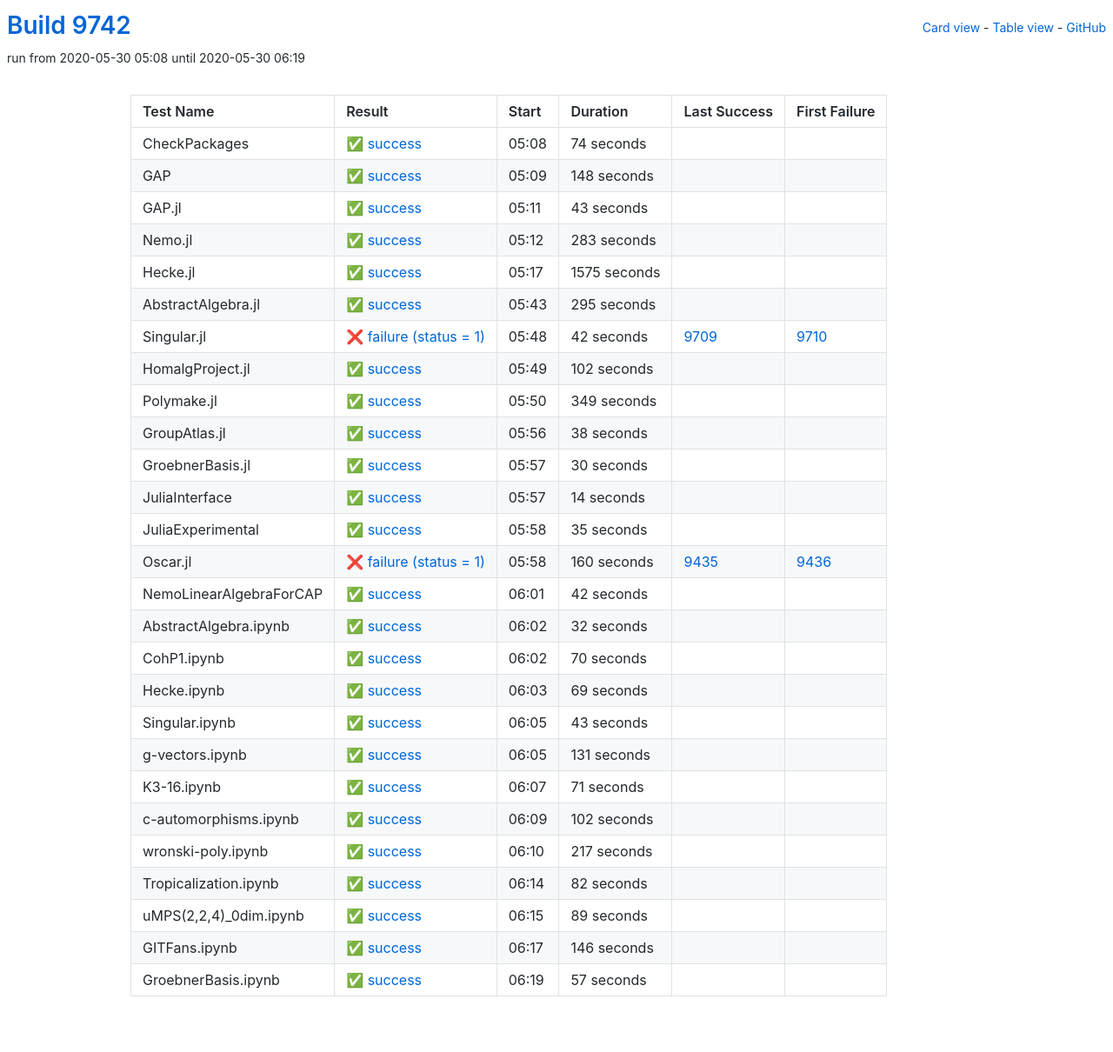
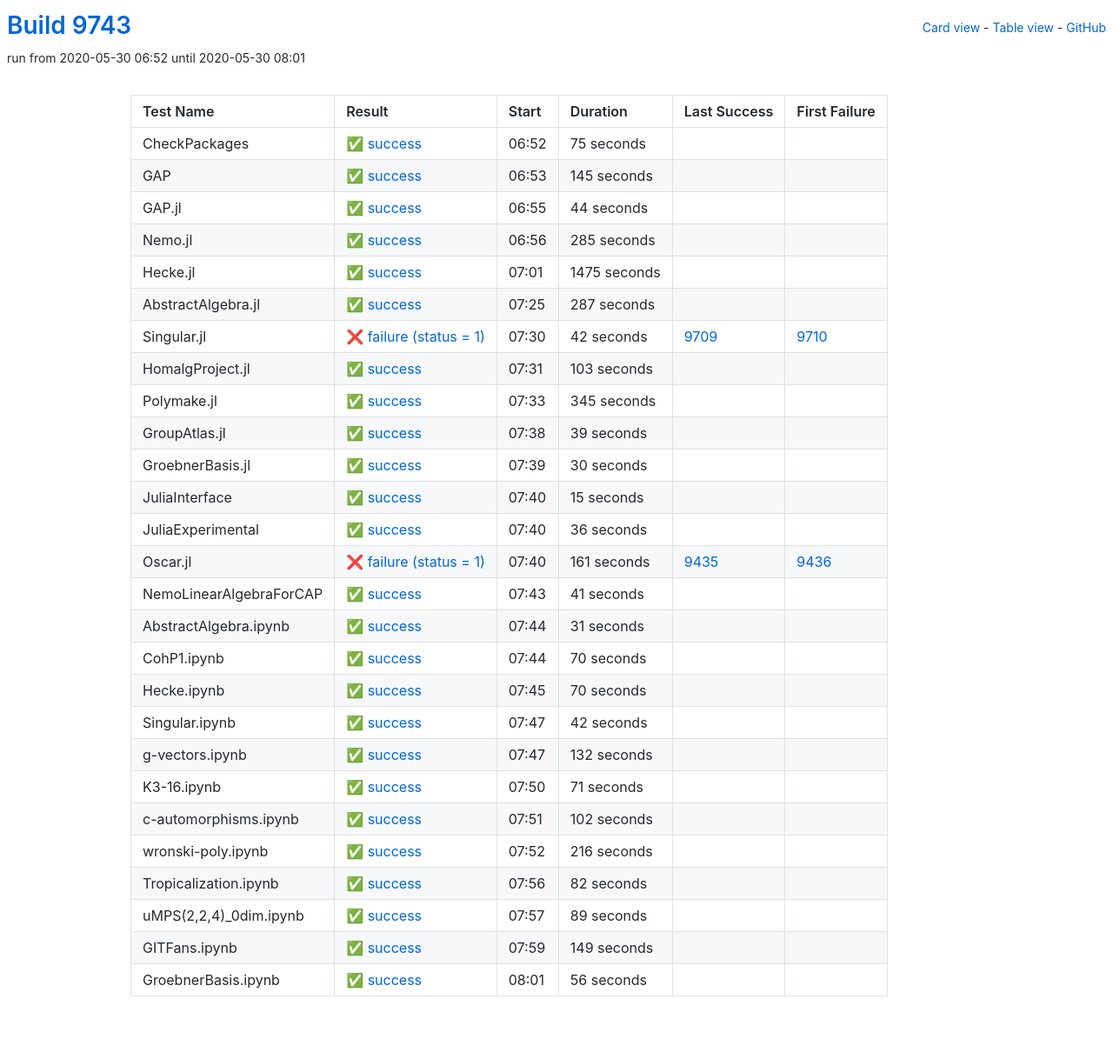
Before and after one commit to oscar-system/oscar-ci-status, a Jekyll site: the page built from table.html, in a window 1280 px wide. Shown: the whole page at 87% size. Built offline with Jekyll 4.4.1, drawn with Linux system fonts in a browser that asks for light colours.

Commit message:
Build 9743

```diff
--- a/_data/ci.yml
+++ b/_data/ci.yml
@@ -1,77 +1,77 @@
-build: 9742
-build_url: https://oscarci.mathematik.uni-kl.de/job/oscar/9742/
+build: 9743
+build_url: https://oscarci.mathematik.uni-kl.de/job/oscar/9743/
 job: oscar
 tests:
-- duration: 74
+- duration: 75
   exitcode: 0
   first_failure: false
   first_failure_url: null
   id: checkpackages
   last_success: false
   last_success_url: null
-  log: https://oscarci.mathematik.uni-kl.de/job/oscar/9742/artifact/logs/build-9742/CheckPackages.log
+  log: https://oscarci.mathematik.uni-kl.de/job/oscar/9743/artifact/logs/build-9743/CheckPackages.log
   name: CheckPackages
-  start: 2020-05-30 05:08
+  start: 2020-05-30 06:52
   status: success
   success: true
-- duration: 148
+- duration: 145
   exitcode: 0
   first_failure: false
   first_failure_url: null
   id: gap
   last_success: false
   last_success_url: null
-  log: https://oscarci.mathematik.uni-kl.de/job/oscar/9742/artifact/logs/build-9742/GAP.log
+  log: https://oscarci.mathematik.uni-kl.de/job/oscar/9743/artifact/logs/build-9743/GAP.log
   name: GAP
-  start: 2020-05-30 05:09
+  start: 2020-05-30 06:53
   status: success
   success: true
-- duration: 43
+- duration: 44
   exitcode: 0
   first_failure: false
   first_failure_url: null
   id: gap-jl
   last_success: false
   last_success_url: null
-  log: https://oscarci.mathematik.uni-kl.de/job/oscar/9742/artifact/logs/build-9742/GAP.jl.log
+  log: https://oscarci.mathematik.uni-kl.de/job/oscar/9743/artifact/logs/build-9743/GAP.jl.log
   name: GAP.jl
-  start: 2020-05-30 05:11
+  start: 2020-05-30 06:55
   status: success
   success: true
-- duration: 283
+- duration: 285
   exitcode: 0
   first_failure: false
   first_failure_url: null
   id: nemo-jl
   last_success: false
   last_success_url: null
-  log: https://oscarci.mathematik.uni-kl.de/job/oscar/9742/artifact/logs/build-9742/Nemo.jl.log
+  log: https://oscarci.mathematik.uni-kl.de/job/oscar/9743/artifact/logs/build-9743/Nemo.jl.log
   name: Nemo.jl
-  start: 2020-05-30 05:12
+  start: 2020-05-30 06:56
   status: success
   success: true
-- duration: 1575
+- duration: 1475
   exitcode: 0
   first_failure: false
   first_failure_url: null
   id: hecke-jl
   last_success: false
   last_success_url: null
-  log: https://oscarci.mathematik.uni-kl.de/job/oscar/9742/artifact/logs/build-9742/Hecke.jl.log
+  log: https://oscarci.mathematik.uni-kl.de/job/oscar/9743/artifact/logs/build-9743/Hecke.jl.log
   name: Hecke.jl
-  start: 2020-05-30 05:17
+  start: 2020-05-30 07:01
   status: success
   success: true
-- duration: 295
+- duration: 287
   exitcode: 0
   first_failure: false
   first_failure_url: null
   id: abstractalgebra-jl
   last_success: false
   last_success_url: null
-  log: https://oscarci.mathematik.uni-kl.de/job/oscar/9742/artifact/logs/build-9742/AbstractAlgebra.jl.log
+  log: https://oscarci.mathematik.uni-kl.de/job/oscar/9743/artifact/logs/build-9743/AbstractAlgebra.jl.log
   name: AbstractAlgebra.jl
-  start: 2020-05-30 05:43
+  start: 2020-05-30 07:25
   status: success
   success: true
 - duration: 42
@@ -81,45 +81,45 @@
   id: singular-jl
   last_success: 9709
   last_success_url: https://oscarci.mathematik.uni-kl.de/job/oscar/9709/
-  log: https://oscarci.mathematik.uni-kl.de/job/oscar/9742/artifact/logs/build-9742/Singular.jl.log
+  log: https://oscarci.mathematik.uni-kl.de/job/oscar/9743/artifact/logs/build-9743/Singular.jl.log
   name: Singular.jl
-  start: 2020-05-30 05:48
+  start: 2020-05-30 07:30
   status: failure
   success: false
-- duration: 102
+- duration: 103
   exitcode: 0
   first_failure: false
   first_failure_url: null
   id: homalgproject-jl
   last_success: false
   last_success_url: null
-  log: https://oscarci.mathematik.uni-kl.de/job/oscar/9742/artifact/logs/build-9742/HomalgProject.jl.log
+  log: https://oscarci.mathematik.uni-kl.de/job/oscar/9743/artifact/logs/build-9743/HomalgProject.jl.log
   name: HomalgProject.jl
-  start: 2020-05-30 05:49
+  start: 2020-05-30 07:31
   status: success
   success: true
-- duration: 349
+- duration: 345
   exitcode: 0
   first_failure: false
   first_failure_url: null
   id: polymake-jl
   last_success: false
   last_success_url: null
-  log: https://oscarci.mathematik.uni-kl.de/job/oscar/9742/artifact/logs/build-9742/Polymake.jl.log
+  log: https://oscarci.mathematik.uni-kl.de/job/oscar/9743/artifact/logs/build-9743/Polymake.jl.log
   name: Polymake.jl
-  start: 2020-05-30 05:50
+  start: 2020-05-30 07:33
   status: success
   success: true
-- duration: 38
+- duration: 39
   exitcode: 0
   first_failure: false
   first_failure_url: null
   id: groupatlas-jl
   last_success: false
   last_success_url: null
-  log: https://oscarci.mathematik.uni-kl.de/job/oscar/9742/artifact/logs/build-9742/GroupAtlas.jl.log
+  log: https://oscarci.mathematik.uni-kl.de/job/oscar/9743/artifact/logs/build-9743/GroupAtlas.jl.log
   name: GroupAtlas.jl
-  start: 2020-05-30 05:56
+  start: 2020-05-30 07:38
   status: success
   success: true
 - duration: 30
@@ -129,69 +129,69 @@
   id: groebnerbasis-jl
   last_success: false
   last_success_url: null
-  log: https://oscarci.mathematik.uni-kl.de/job/oscar/9742/artifact/logs/build-9742/GroebnerBasis.jl.log
+  log: https://oscarci.mathematik.uni-kl.de/job/oscar/9743/artifact/logs/build-9743/GroebnerBasis.jl.log
   name: GroebnerBasis.jl
-  start: 2020-05-30 05:57
+  start: 2020-05-30 07:39
   status: success
   success: true
-- duration: 14
+- duration: 15
   exitcode: 0
   first_failure: false
   first_failure_url: null
   id: juliainterface
   last_success: false
   last_success_url: null
-  log: https://oscarci.mathematik.uni-kl.de/job/oscar/9742/artifact/logs/build-9742/JuliaInterface.log
+  log: https://oscarci.mathematik.uni-kl.de/job/oscar/9743/artifact/logs/build-9743/JuliaInterface.log
   name: JuliaInterface
-  start: 2020-05-30 05:57
+  start: 2020-05-30 07:40
   status: success
   success: true
-- duration: 35
+- duration: 36
   exitcode: 0
   first_failure: false
   first_failure_url: null
   id: juliaexperimental
   last_success: false
   last_success_url: null
-  log: https://oscarci.mathematik.uni-kl.de/job/oscar/9742/artifact/logs/build-9742/JuliaExperimental.log
+  log: https://oscarci.mathematik.uni-kl.de/job/oscar/9743/artifact/logs/build-9743/JuliaExperimental.log
   name: JuliaExperimental
-  start: 2020-05-30 05:58
+  start: 2020-05-30 07:40
   status: success
   success: true
-- duration: 160
+- duration: 161
   exitcode: 1
   first_failure: 9436
   first_failure_url: https://oscarci.mathematik.uni-kl.de/job/oscar/9436/
   id: oscar-jl
   last_success: 9435
   last_success_url: https://oscarci.mathematik.uni-kl.de/job/oscar/9435/
-  log: https://oscarci.mathematik.uni-kl.de/job/oscar/9742/artifact/logs/build-9742/Oscar.jl.log
+  log: https://oscarci.mathematik.uni-kl.de/job/oscar/9743/artifact/logs/build-9743/Oscar.jl.log
   name: Oscar.jl
-  start: 2020-05-30 05:58
+  start: 2020-05-30 07:40
   status: failure
   success: false
-- duration: 42
+- duration: 41
   exitcode: 0
   first_failure: false
   first_failure_url: null
   id: nemolinearalgebraforcap
   last_success: false
   last_success_url: null
-  log: https://oscarci.mathematik.uni-kl.de/job/oscar/9742/artifact/logs/build-9742/NemoLinearAlgebraForCAP.log
+  log: https://oscarci.mathematik.uni-kl.de/job/oscar/9743/artifact/logs/build-9743/NemoLinearAlgebraForCAP.log
   name: NemoLinearAlgebraForCAP
-  start: 2020-05-30 06:01
+  start: 2020-05-30 07:43
   status: success
   success: true
-- duration: 32
+- duration: 31
   exitcode: 0
   first_failure: false
   first_failure_url: null
   id: abstractalgebra-ipynb
   last_success: false
   last_success_url: null
-  log: https://oscarci.mathematik.uni-kl.de/job/oscar/9742/artifact/logs/build-9742/AbstractAlgebra.ipynb.log
+  log: https://oscarci.mathematik.uni-kl.de/job/oscar/9743/artifact/logs/build-9743/AbstractAlgebra.ipynb.log
   name: AbstractAlgebra.ipynb
-  start: 2020-05-30 06:02
+  start: 2020-05-30 07:44
   status: success
   success: true
 - duration: 70
@@ -201,45 +201,45 @@
   id: cohp1-ipynb
   last_success: false
   last_success_url: null
-  log: https://oscarci.mathematik.uni-kl.de/job/oscar/9742/artifact/logs/build-9742/CohP1.ipynb.log
+  log: https://oscarci.mathematik.uni-kl.de/job/oscar/9743/artifact/logs/build-9743/CohP1.ipynb.log
   name: CohP1.ipynb
-  start: 2020-05-30 06:02
+  start: 2020-05-30 07:44
   status: success
   success: true
-- duration: 69
+- duration: 70
   exitcode: 0
   first_failure: false
   first_failure_url: null
   id: hecke-ipynb
   last_success: false
   last_success_url: null
-  log: https://oscarci.mathematik.uni-kl.de/job/oscar/9742/artifact/logs/build-9742/Hecke.ipynb.log
+  log: https://oscarci.mathematik.uni-kl.de/job/oscar/9743/artifact/logs/build-9743/Hecke.ipynb.log
   name: Hecke.ipynb
-  start: 2020-05-30 06:03
+  start: 2020-05-30 07:45
   status: success
   success: true
-- duration: 43
+- duration: 42
   exitcode: 0
   first_failure: false
   first_failure_url: null
   id: singular-ipynb
   last_success: false
   last_success_url: null
-  log: https://oscarci.mathematik.uni-kl.de/job/oscar/9742/artifact/logs/build-9742/Singular.ipynb.log
+  log: https://oscarci.mathematik.uni-kl.de/job/oscar/9743/artifact/logs/build-9743/Singular.ipynb.log
   name: Singular.ipynb
-  start: 2020-05-30 06:05
+  start: 2020-05-30 07:47
   status: success
   success: true
-- duration: 131
+- duration: 132
   exitcode: 0
   first_failure: false
   first_failure_url: null
   id: g-vectors-ipynb
   last_success: false
   last_success_url: null
-  log: https://oscarci.mathematik.uni-kl.de/job/oscar/9742/artifact/logs/build-9742/g-vectors.ipynb.log
+  log: https://oscarci.mathematik.uni-kl.de/job/oscar/9743/artifact/logs/build-9743/g-vectors.ipynb.log
   name: g-vectors.ipynb
-  start: 2020-05-30 06:05
+  start: 2020-05-30 07:47
   status: success
   success: true
 - duration: 71
@@ -249,9 +249,9 @@
   id: k3-16-ipynb
   last_success: false
   last_success_url: null
-  log: https://oscarci.mathematik.uni-kl.de/job/oscar/9742/artifact/logs/build-9742/K3-16.ipynb.log
+  log: https://oscarci.mathematik.uni-kl.de/job/oscar/9743/artifact/logs/build-9743/K3-16.ipynb.log
   name: K3-16.ipynb
-  start: 2020-05-30 06:07
+  start: 2020-05-30 07:50
   status: success
   success: true
 - duration: 102
@@ -261,21 +261,21 @@
   id: c-automorphisms-ipynb
   last_success: false
   last_success_url: null
-  log: https://oscarci.mathematik.uni-kl.de/job/oscar/9742/artifact/logs/build-9742/c-automorphisms.ipynb.log
+  log: https://oscarci.mathematik.uni-kl.de/job/oscar/9743/artifact/logs/build-9743/c-automorphisms.ipynb.log
   name: c-automorphisms.ipynb
-  start: 2020-05-30 06:09
+  start: 2020-05-30 07:51
   status: success
   success: true
-- duration: 217
+- duration: 216
   exitcode: 0
   first_failure: false
   first_failure_url: null
   id: wronski-poly-ipynb
   last_success: false
   last_success_url: null
-  log: https://oscarci.mathematik.uni-kl.de/job/oscar/9742/artifact/logs/build-9742/wronski-poly.ipynb.log
+  log: https://oscarci.mathematik.uni-kl.de/job/oscar/9743/artifact/logs/build-9743/wronski-poly.ipynb.log
   name: wronski-poly.ipynb
-  start: 2020-05-30 06:10
+  start: 2020-05-30 07:52
   status: success
   success: true
 - duration: 82
@@ -285,9 +285,9 @@
   id: tropicalization-ipynb
   last_success: false
   last_success_url: null
-  log: https://oscarci.mathematik.uni-kl.de/job/oscar/9742/artifact/logs/build-9742/Tropicalization.ipynb.log
+  log: https://oscarci.mathematik.uni-kl.de/job/oscar/9743/artifact/logs/build-9743/Tropicalization.ipynb.log
   name: Tropicalization.ipynb
-  start: 2020-05-30 06:14
+  start: 2020-05-30 07:56
   status: success
   success: true
 - duration: 89
@@ -297,32 +297,32 @@
   id: umps-2-2-4-0dim-ipynb
   last_success: false
   last_success_url: null
-  log: https://oscarci.mathematik.uni-kl.de/job/oscar/9742/artifact/logs/build-9742/uMPS-2-2-4-_0dim.ipynb.log
+  log: https://oscarci.mathematik.uni-kl.de/job/oscar/9743/artifact/logs/build-9743/uMPS-2-2-4-_0dim.ipynb.log
   name: uMPS(2,2,4)_0dim.ipynb
-  start: 2020-05-30 06:15
+  start: 2020-05-30 07:57
   status: success
   success: true
-- duration: 146
+- duration: 149
   exitcode: 0
   first_failure: false
   first_failure_url: null
   id: gitfans-ipynb
   last_success: false
   last_success_url: null
-  log: https://oscarci.mathematik.uni-kl.de/job/oscar/9742/artifact/logs/build-9742/GITFans.ipynb.log
+  log: https://oscarci.mathematik.uni-kl.de/job/oscar/9743/artifact/logs/build-9743/GITFans.ipynb.log
   name: GITFans.ipynb
-  start: 2020-05-30 06:17
+  start: 2020-05-30 07:59
   status: success
   success: true
-- duration: 57
+- duration: 56
   exitcode: 0
   first_failure: false
   first_failure_url: null
   id: groebnerbasis-ipynb
   last_success: false
   last_success_url: null
-  log: https://oscarci.mathematik.uni-kl.de/job/oscar/9742/artifact/logs/build-9742/GroebnerBasis.ipynb.log
+  log: https://oscarci.mathematik.uni-kl.de/job/oscar/9743/artifact/logs/build-9743/GroebnerBasis.ipynb.log
   name: GroebnerBasis.ipynb
-  start: 2020-05-30 06:19
+  start: 2020-05-30 08:01
   status: success
   success: true
```
Also changed, not shown: README.md.
